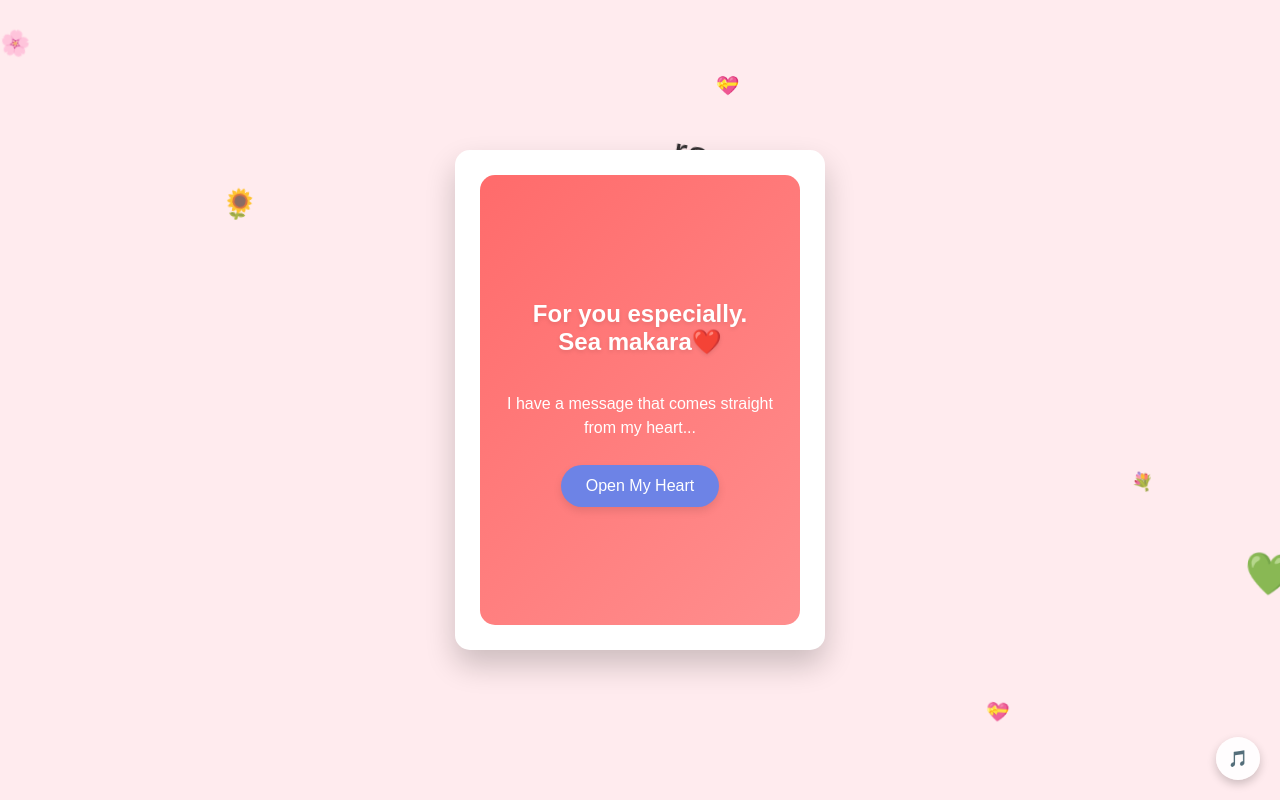
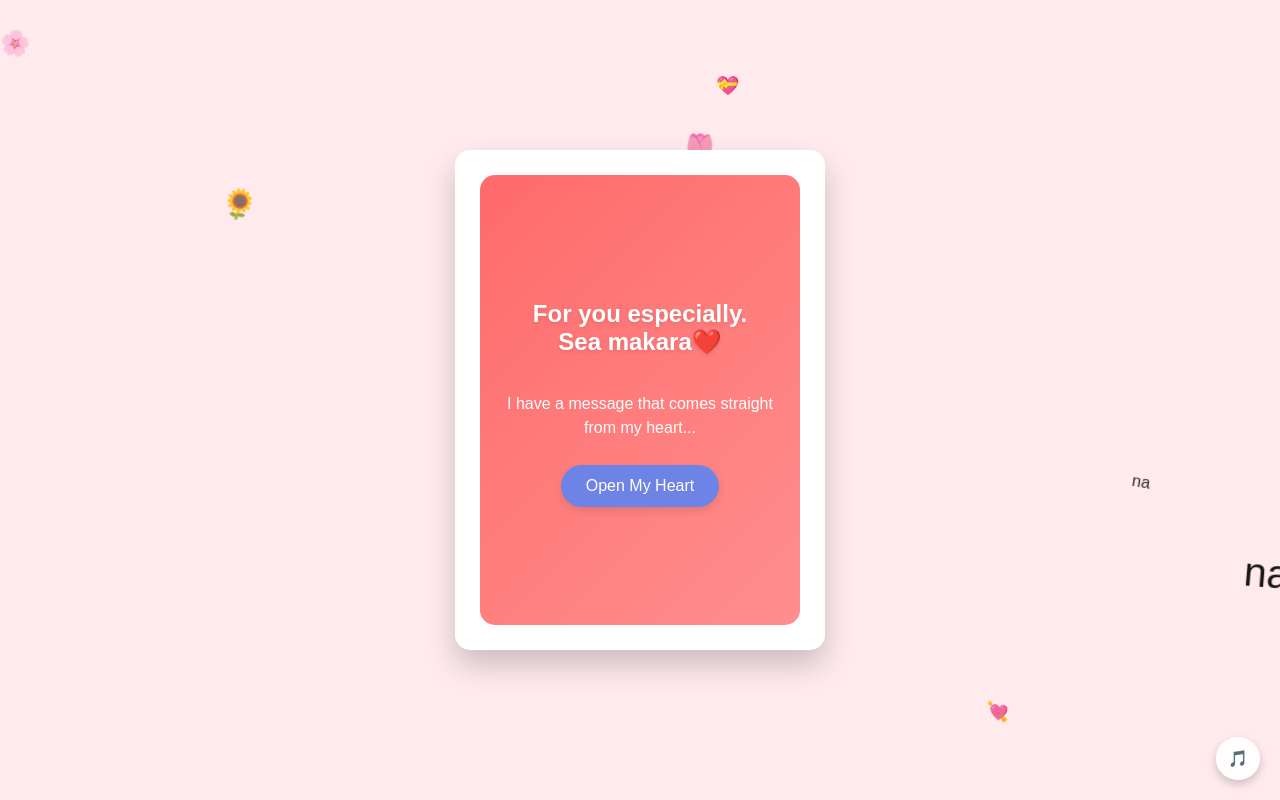
Before and after one commit to SBL168/ra.gtihob.io, a plain HTML site: page index.html in a window 1280 px wide. Shown: the top 800 px of the page. Drawn offline with Linux system fonts and the light colour scheme.

Commit message:
Update index.html

```diff
--- a/index.html
+++ b/index.html
@@ -538,10 +538,10 @@
 
             // Set content based on type
             const types = {
-                heart: isSad ? ['💔','ra', '😢', '😔', 'ra','🥀'] : ['❤️', '🧡', '💛', '💚', '💙', '💜', '💖', '💘', '💝'],
-                flower: ['🌸', '🌹', '🌺', '🌻','ra', '🌼', 'ra','🌷', '💐', '🏵️'],
-                firework: ['✨', '🎇', '🎆','ra', '💥', '🎉', '🎊', '💫', '🌟'],
-                sparkle: ['✨', '❄️', 'ra','⚡', '⭐','ra', '🌟']
+                heart: isSad ? ['💔','ra', '😢','na', '😔', 'ra','🥀'] : ['❤️', '🧡', '💛','na', '💚', '💙', '💜', '💖', '💘', '💝'],
+                flower: ['🌸', '🌹','na', '🌺', '🌻','ra', '🌼', 'ra','🌷', 'na','💐', '🏵️'],
+                firework: ['✨', '🎇','na', '🎆','ra', '💥', 'na','🎉', '🎊', '💫', '🌟'],
+                sparkle: ['✨', 'na','❄️', 'ra','⚡', '⭐','ra','na', '🌟']
             };
 
             element.innerHTML = types[type][Math.floor(Math.random() * types[type].length)];
```
